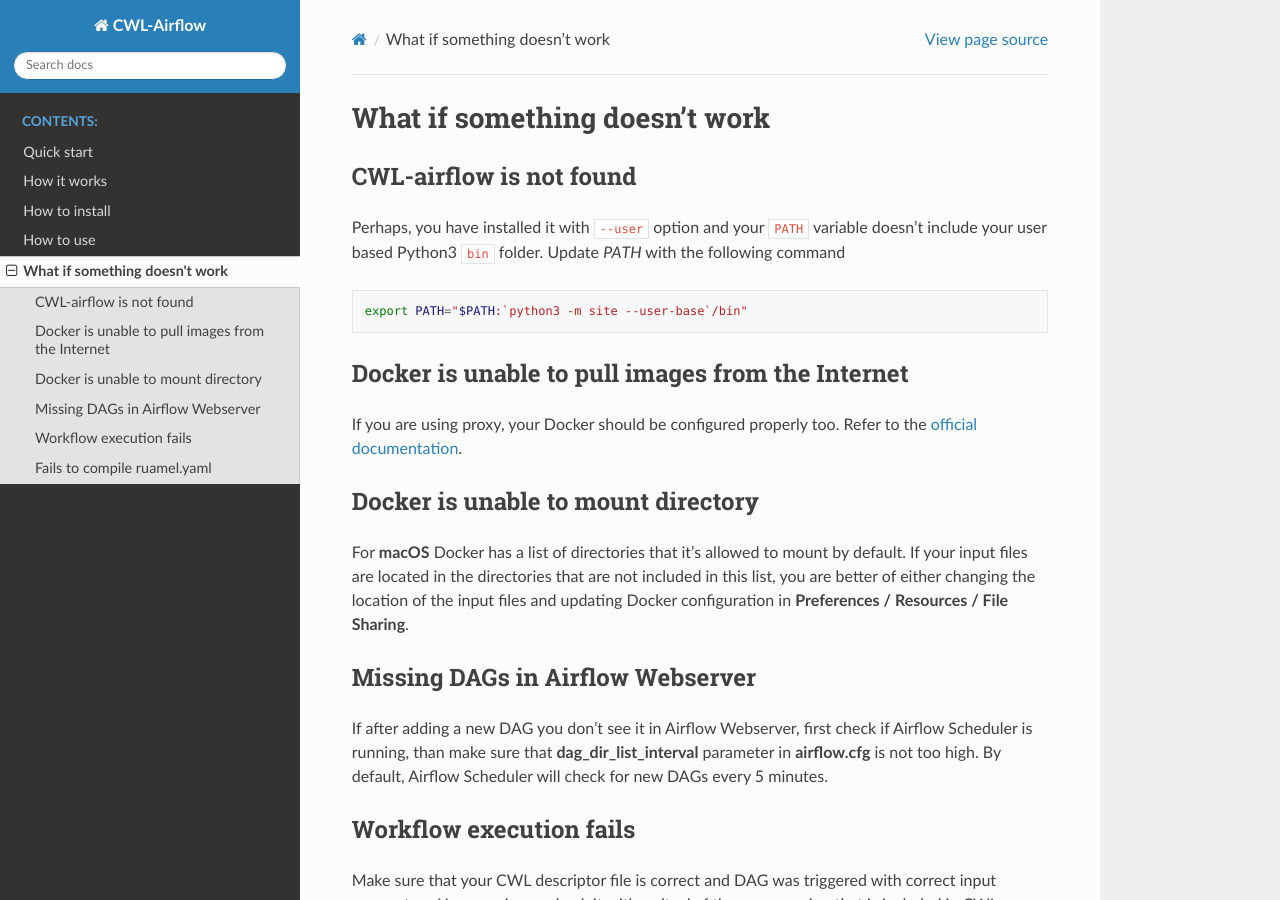
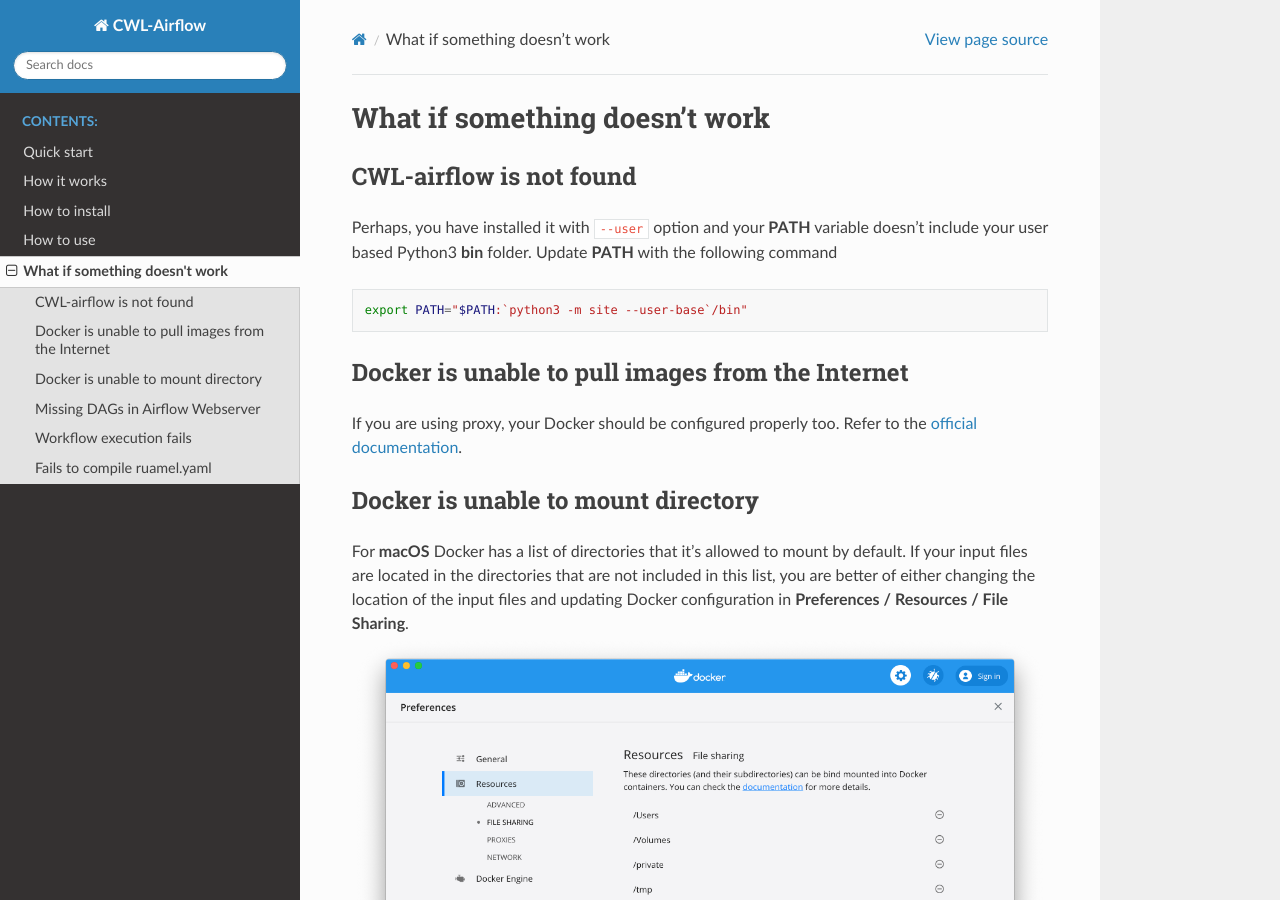
Before and after one commit to Barski-lab/cwl-airflow, a Sphinx documentation site: the page built from docs/readme/what_if_something_doesnt_work.md, in a window 1280 px wide and 900 px high. Built offline with Sphinx 7.4.7 and the Read the Docs theme 2.0.0, drawn with Linux system fonts in a browser that asks for light colours.

Commit message:
Add image into user's manual

````diff
--- a/docs/readme/what_if_something_doesnt_work.md
+++ b/docs/readme/what_if_something_doesnt_work.md
@@ -3,9 +3,9 @@
 
 ## CWL-airflow is not found
 
-   Perhaps, you have installed it with `--user` option and your `PATH`
-   variable doesn't include your user based Python3 `bin` folder.
-   Update *PATH* with the following command
+   Perhaps, you have installed it with `--user` option and your **PATH**
+   variable doesn't include your user based Python3 **bin** folder.
+   Update **PATH** with the following command
    ```sh
    export PATH="$PATH:`python3 -m site --user-base`/bin"
    ```
@@ -18,6 +18,7 @@
 ## Docker is unable to mount directory
 
   For **macOS** Docker has a list of directories that it's allowed to mount by default. If your input files are located in the directories that are not included in this list, you are better of either changing the location of the input files and updating Docker configuration in **Preferences / Resources / File Sharing**.
+![Docker](../images/docker.png)
 
 ## Missing DAGs in Airflow Webserver
 
````
Also changed, not shown: docs/images/docker.png (added).
